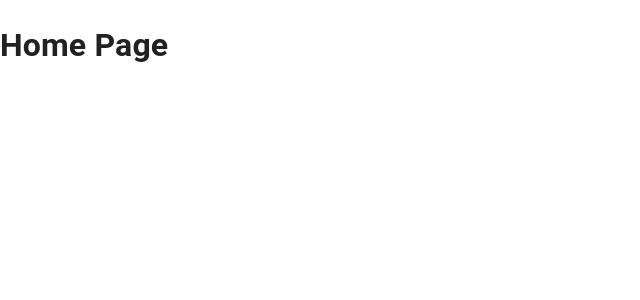
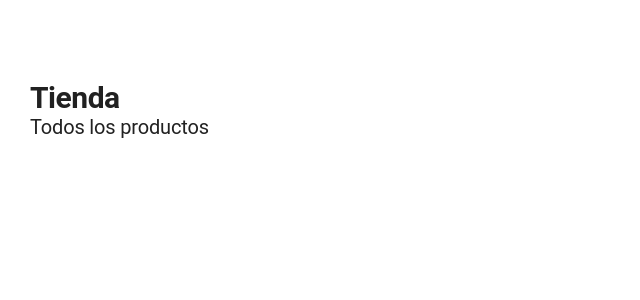
Before and after one commit to v-devOs/Nextjs-Seccion-12, a Next.js app: page / in a window 1280 px wide. Shown: the top 300 px of the page, without its empty margins (0-640 px from the left). Built offline with nearby package versions, Linux system fonts and the light colour scheme.

Commit message:
Configuracion del shoplayout

```diff
--- /dev/null
+++ b/components/layouts/ShopLayout.tsx
@@ -0,0 +1,47 @@
+import { FC } from "react"
+import Head from "next/head"
+
+
+interface Props{
+  title: string,
+  pageDescription: string,
+  imageFullUrl?: string
+  children: React.ReactNode
+}
+
+
+export const ShopLayout: FC<Props> = ({ children,title, pageDescription, imageFullUrl }) => {
+  return (
+    <>
+      <Head>
+        <title>{ title }</title>
+        <meta name='description' content={pageDescription}/>
+
+        <meta name = 'og:title' content ={ title} />
+        <meta name = 'og:description' content={pageDescription}/>
+
+        {
+          imageFullUrl && (
+            <meta name="og:image" content={imageFullUrl}/>
+          )
+        }
+      </Head>
+
+      <nav>
+
+      </nav>
+
+      <main style={{
+        margin: '80px auto',
+        maxWidth: '1440px',
+        padding: '0px 30px'
+      }}>
+        { children }
+      </main>
+
+      <footer>
+
+      </footer>
+    </>
+  )
+}
--- /dev/null
+++ b/components/layouts/index.ts
@@ -0,0 +1 @@
+export * from './ShopLayout'
--- a/pages/index.tsx
+++ b/pages/index.tsx
@@ -1,7 +1,13 @@
+import { ShopLayout } from "@/components/layouts";
+import { Typography } from "@mui/material";
 
 
 export default function Home() {
   return (
-    <h1>Home Page</h1>
+    <ShopLayout title="Teslo-Shop - Home" pageDescription="Encuentra los mejores productos de Teslo aqui">
+      <Typography variant="h1" component='h1'>Tienda</Typography>
+      <Typography variant="h2" sx={{mb: 1}}>Todos los productos</Typography>
+
+    </ShopLayout>
   )
 }
```
